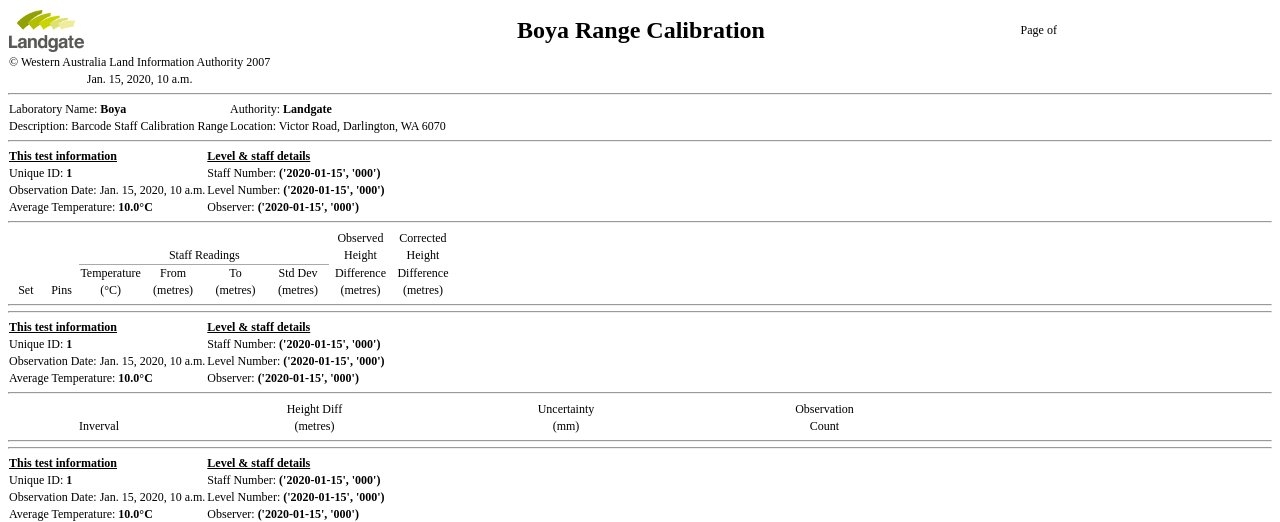
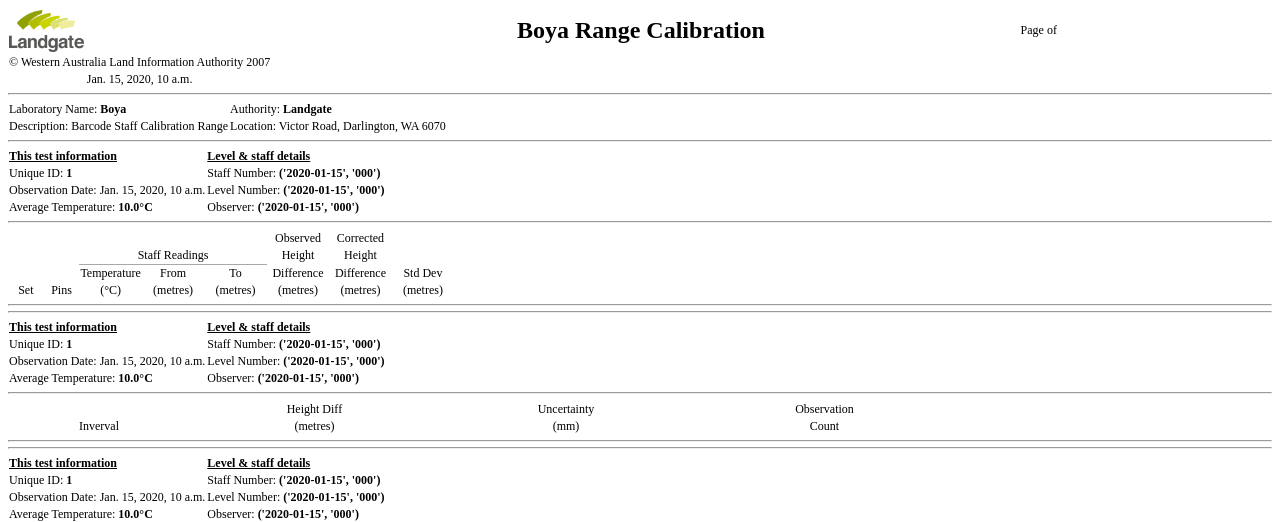
Before and after one commit to Landgate/Staff-Calibration, a Django app: template range_calibration/templates/range_calibration/pdf_range_report.html in a window 1280 px wide. Shown: the top 522 px of the page. Run offline with Django 3.2, Linux system fonts and the light colour scheme; tables that the repository leaves empty hold one stand-in row (values such as "Sample post"); the template is opened without the code that fills it: values that come from a table or form of the project are taken from there, most other values are stand-ins (such as "Sample title", 1, 10 or a date in 2020); parts of the project's set-up code (start-up, migrations or seed data) failed here and were passed over; some libraries are stand-ins or nearby versions.

Commit message:
Column header correction

```diff
--- a/range_calibration/templates/range_calibration/pdf_range_report.html
+++ b/range_calibration/templates/range_calibration/pdf_range_report.html
@@ -120,25 +120,26 @@
 	    		<td width="14%"></td>
 	    		<td width="14%"></td>
 	    		<td width="14%"></td>
-	    		<td width="14%"></td>
 	    		<td width="14%">Observed</td>
 	    		<td width="14%">Corrected</td>
+				<td width="14%"></td>
 	    	</tr>
 	    	<tr style="text-align:center;">
 	    		<td></td>
 	    		<td></td>
-	    		<td colspan="4" class="td-bottom">Staff Readings</td>
+	    		<td colspan="3" class="td-bottom">Staff Readings</td>
 	    		<td>Height</td>
 	    		<td>Height</td>
+				<td></td>
 	    	</tr>
 	    	<tr style="text-align:center;">
 	    		<td colspan="2"></td>
 	    		<td>Temperature</td>
 	    		<td>From</td>
 	    		<td>To</td>
-	    		<td>Std Dev</td>
 	    		<td>Difference</td>
 	    		<td>Difference</td>
+				<td>Std Dev</td>
 	    	</tr>
 	    	<tr class="tr-bottom" style="text-align:center;">
 	    		<td>Set</td>
```
